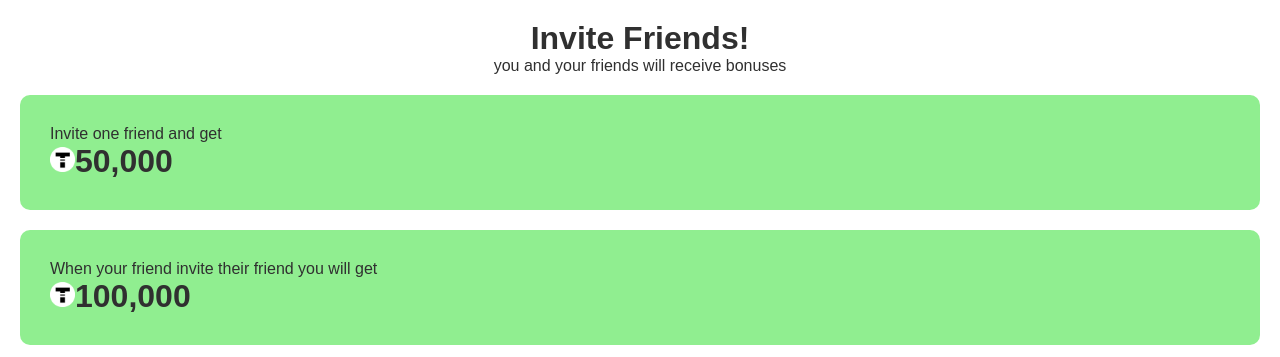
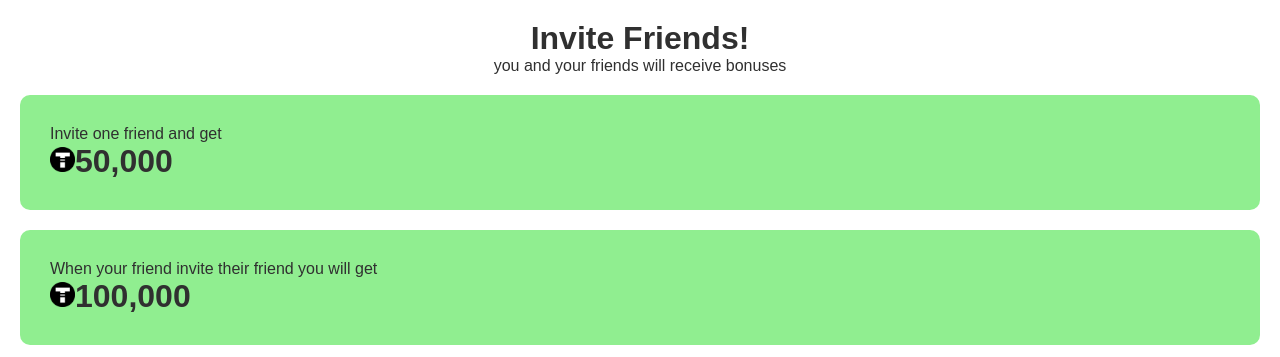
Before and after one commit to ojiiis/app, a plain HTML site: page friends.html in a window 1280 px wide. Shown: the top 357 px of the page. Drawn offline with Linux system fonts and the light colour scheme.

Commit message:
Update friends.html

```diff
--- a/friends.html
+++ b/friends.html
@@ -30,11 +30,11 @@
             </div>
             <div id="earn">
             <p>Invite one friend and get</p>
-            <h1><img src="img/logo-b.png" width="25px">50,000</h1>
+            <h1><img src="img/logo.png" width="25px">50,000</h1>
             </div>
             <div id="earn">
             <p>When your friend invite their friend you will get</p>
-            <h1><img src="img/logo-b.png" width="25px">100,000</h1>
+            <h1><img src="img/logo.png" width="25px">100,000</h1>
             </div>
 
 
```
